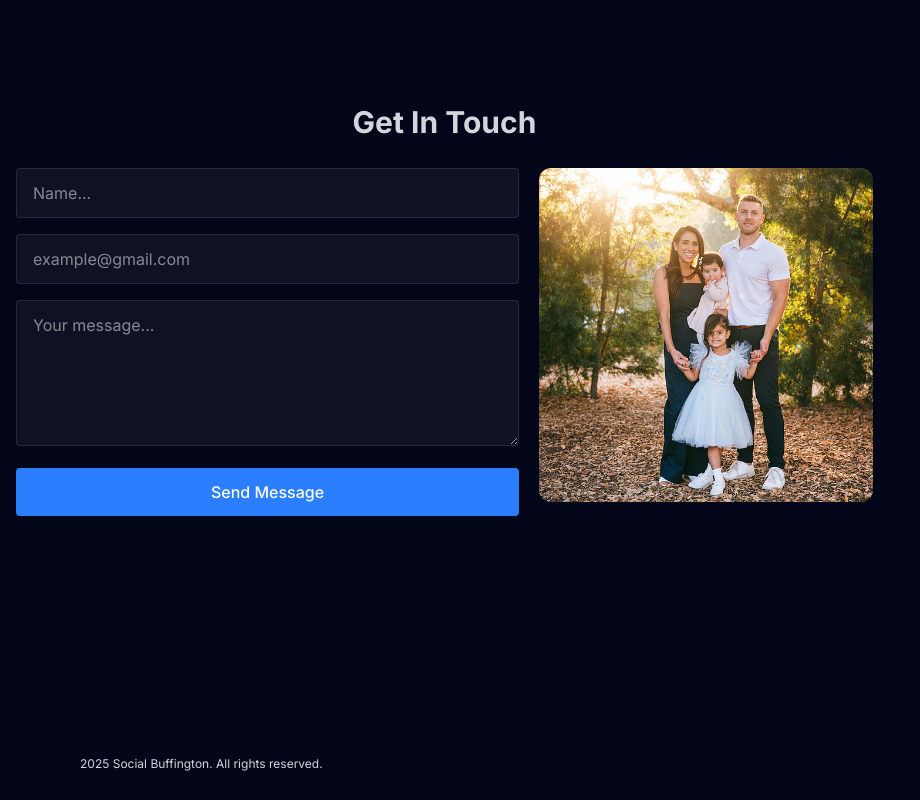
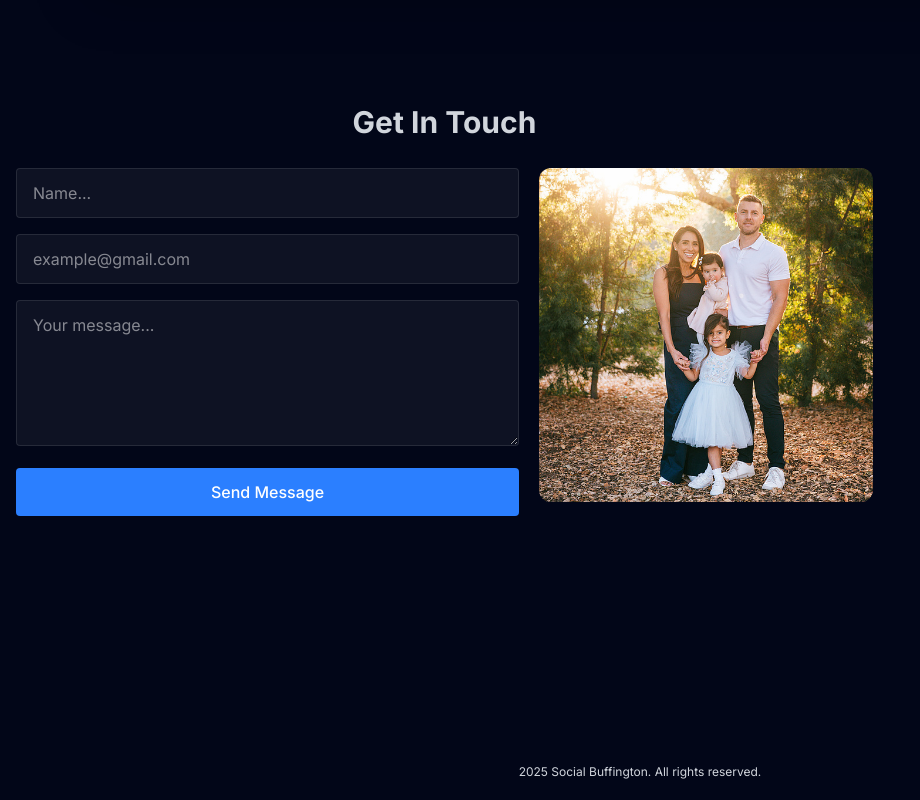
Before and after one commit to rubenaguilardev/sbrt, a React (Vite) app: page / in a window 1280 px wide. Shown: the part 3660-4460 px from the top of the page, without its empty margins (0-920 px from the left). Built offline with nearby package versions, Linux system fonts and the light colour scheme.

Commit message:
add footer icons

```diff
--- a/src/components/sections/Footer.jsx
+++ b/src/components/sections/Footer.jsx
@@ -6,17 +6,19 @@ const Footer = () => {
         <section id='about' className="mb-5">
             <div className="max-w-2xl md:max-w-[44rem] lg:max-w-[58rem] xl:max-w-6xl mx-auto px-4">
                 <div className='flex justify-between'>
-                <div className='md:hidden text-blue-500 text-4xl'>
-                     <FaLinkedin/>
-                </div>
-
-                <p className='text-gray-300 text-xs self-end'>{new Date().getFullYear()} Social Buffington. All rights reserved.</p>
-                <div className='md:hidden text-blue-500 text-4xl'>
-                     <FaEnvelope/>
-                </div>
+                    <div className='md:hidden text-blue-500 text-4xl'>
+                        <a href="https://www.linkedin.com/in/jazmin-aguilar-buffington/" className="mb-4 hover:text-gray-300 text-4xl hover:-translate-y-1 transition-all">
+                            <FaLinkedin />
+                        </a>
+                    </div>
+                    <div className='md:hidden text-blue-500 text-4xl'>
+                        <a href="mailto:jazmin.a.buffington@gmail.com" className="mb-4 hover:text-gray-300 text-4xl hover:-translate-y-1 transition-all">
+                            <FaEnvelope/>
+                        </a>
+                    </div>
                 </div>
             </div>
-
+            <p className='text-gray-300 text-xs text-center mt-2'>{new Date().getFullYear()} Social Buffington. All rights reserved.</p>
         </section>
     )
 }
```
